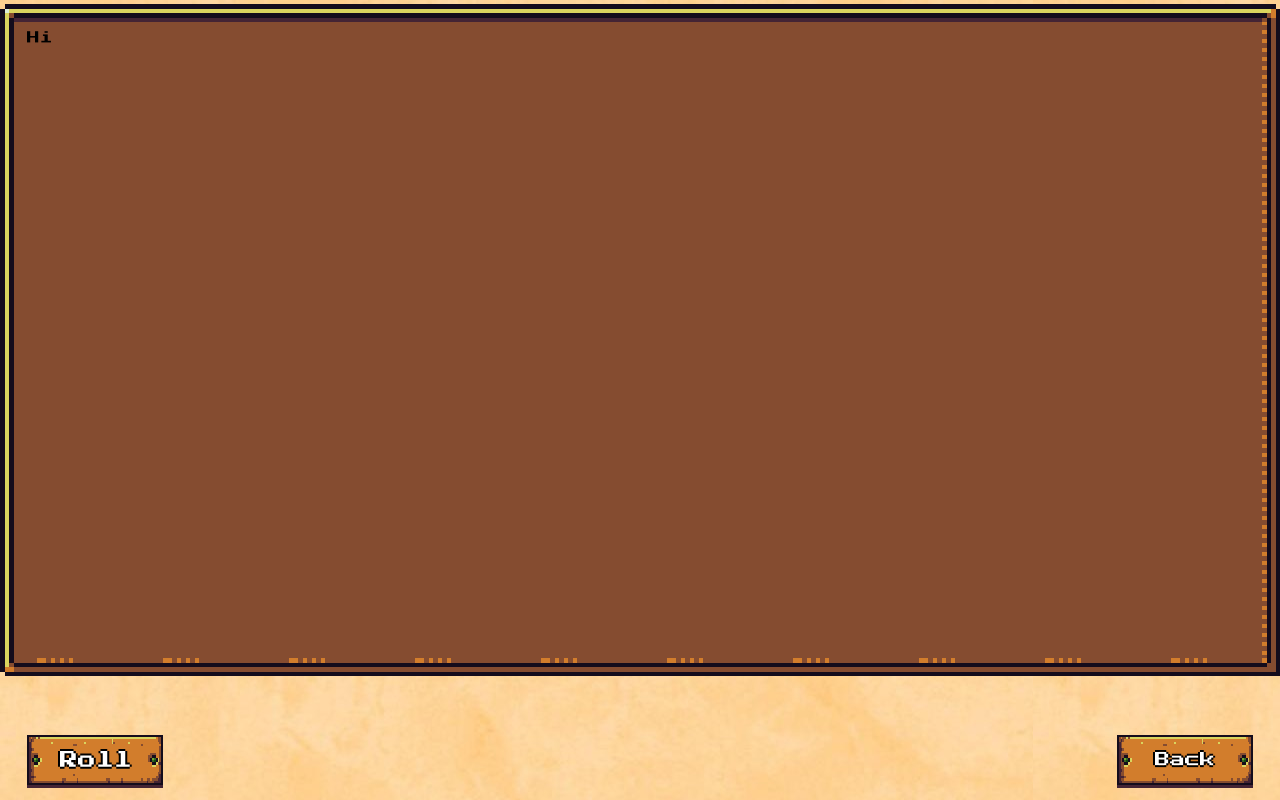
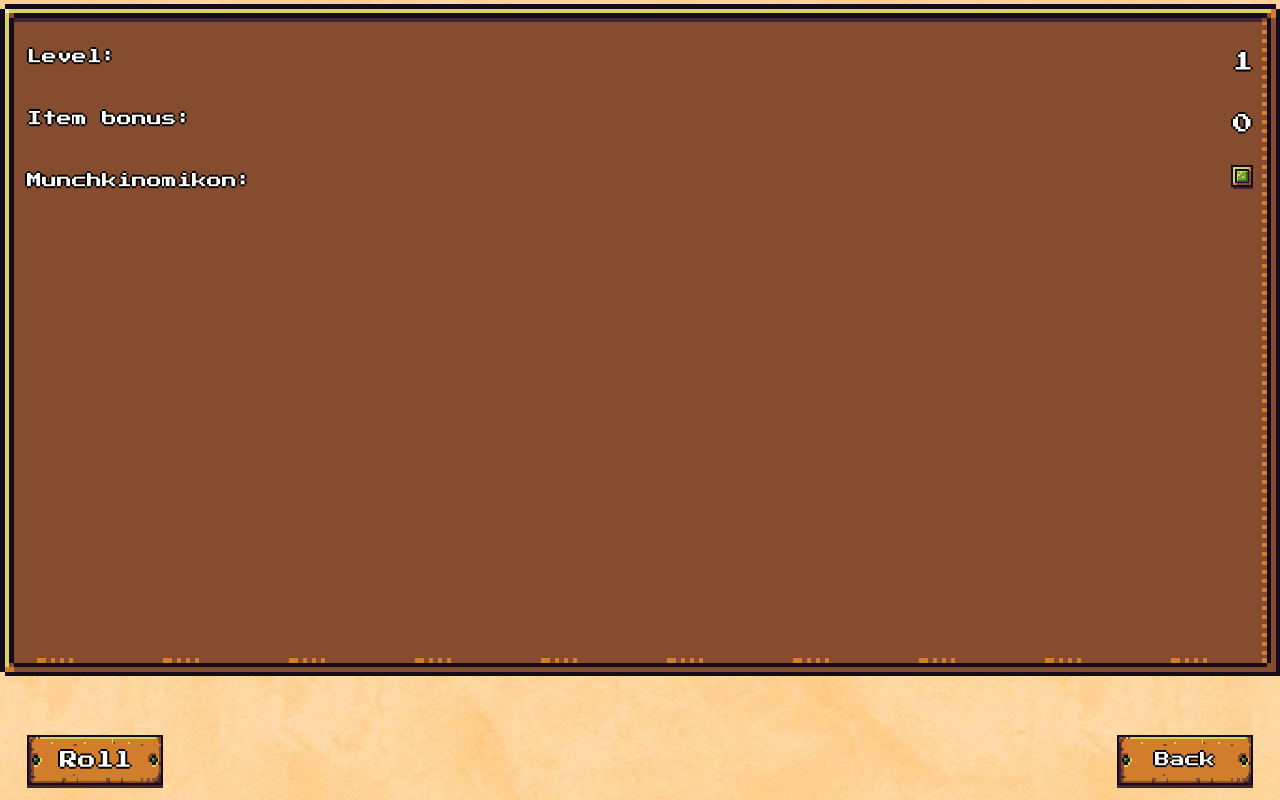
Before and after one commit to Maksneider/LevelCounter, a plain HTML site: page index.html in a window 1280 px wide. Both pictures are taken after a click on the button "Fight". Drawn offline with Linux system fonts and the light colour scheme.

Commit message:
Add few options to fight menu

```diff
--- a/index.html
+++ b/index.html
@@ -6,7 +6,7 @@
   <meta name="viewport" content="width=device-width, initial-scale=1">
   <link rel="stylesheet" href="style.css">
   <link href="rpgStyle/dist/rpgui.css" rel="stylesheet" type="text/css" >
-  <script src="dist/rpgui.js"></script>
+  <script src="rpgStyle/dist/rpgui.js"></script>
   <script src="script.js"></script>
 
   </script>
@@ -23,7 +23,20 @@
         <div class="image-container">
           <img src="images/bezi.png" alt="bezi" id="bezi">
         </div>
-        <div class="rpgui-container framed-golden" id="fight-menu">Hi</div>
+        <div class="rpgui-container framed-golden" id="fight-menu">
+          <div class="fight-menu-container">
+            <p class="left-text" id="fight-menu-level">Level:</p>
+            <p class="right-text" id="fight-level">1</p>
+          </div>
+          <div class="fight-menu-container">
+            <p class="left-text" id="item-bonus">Item bonus:</p>
+            <p class="right-text" id="fight-bonus">0</p>
+          </div>
+          <div class="fight-menu-container">
+            <p class="left-text" id="fight-book">Munchkinomikon:</p>
+            <input class="rpgui-checkbox golden" type="checkbox" checked="" data-rpguitype="checkbox"><label style="padding-left: 22px"><label>
+          </div>
+        </div>
       </div>
       <div class="level-controller-div">
         <button id="decreaseBTN" class="rpgui-button" type="button" onclick="decrease()"><p id="level-buttons">-</p></button>
--- a/style.css
+++ b/style.css
@@ -112,11 +112,34 @@
 /* Fight container */
 
 #fight-menu {
-  display: flex;
-  flex-direction: row;
-  align-self: center;
-  justify-self: center;
   width: 100%;
   height: 84%;
   display: none;
 }
+
+.fight-menu-container{
+  display: flex;
+  justify-content: space-between;
+  font-size: 15px;
+}
+
+.left-text {
+  margin-right: auto;
+}
+
+.right-text {
+  margin-left: auto;
+}
+
+#fight-menu-level{
+  font-size: 15px;
+}
+
+#fight-level{
+  font-size: 20px;
+}
+
+
+#fight-bonus{
+  font-size: 20px;
+}
```
